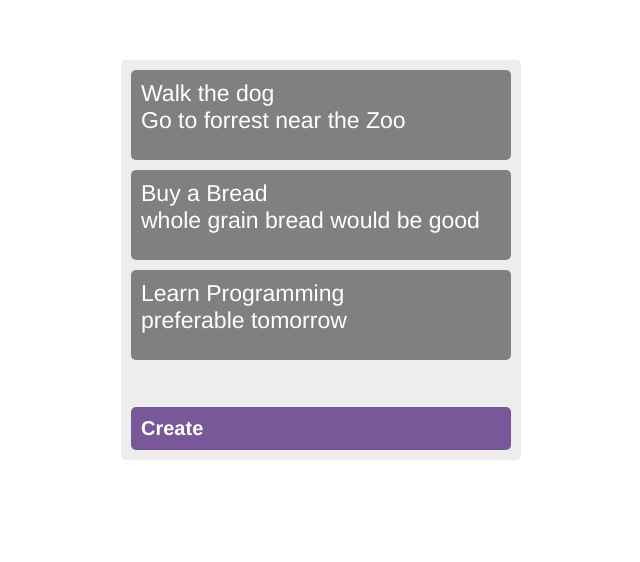
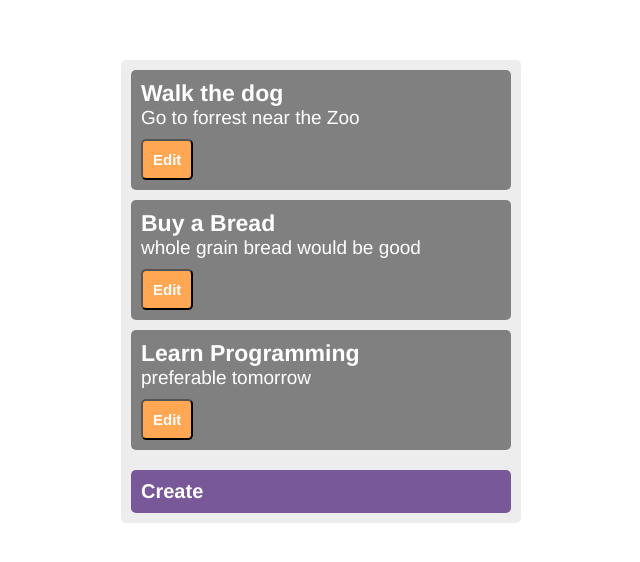
Before and after one commit to tofu511/vue-todo, a Vue app: page / in a window 1280 px wide. Shown: the top 562 px of the page, without its empty margins (319-959 px from the left). Built offline with nearby package versions, Linux system fonts and the light colour scheme.

Commit message:
Feat: edit mode

```diff
--- a/src/App.vue
+++ b/src/App.vue
@@ -63,23 +63,6 @@ export default {
   margin-top: 60px;
 }
 
-.is-primary {
-  background-color: #47ca47 !important;
-}
-
-.app-button {
-  font-size: 20px;
-  padding: 10px;
-  border-radius: 5px;
-  background-color: #795899;
-  color: white;
-  font-weight: bold;
-
-  &:hover {
-    cursor: pointer;
-  }
-}
-
 .todo {
   &-wrapper {
     display: flex;
--- /dev/null
+++ b/src/components/TodoEdit.vue
@@ -0,0 +1,56 @@
+<template>
+  <form class="app-form">
+    <div class="form-control">
+      <label class="label">Title</label>
+      <input
+      class="form-input"
+      type="text">
+    </div>
+    <div class="form-control">
+      <label class="label">Description</label>
+      <textarea
+      class="form-input"
+      cols="30"
+      rows="10"></textarea>
+    </div>
+    <button
+    @click="editTodo"
+    type="button"
+    class="app-button is-warning">Update</button>
+    <button
+    @click="deleteTodo"
+    type="button"
+    class="app-button is-danger">Delete</button>
+  </form>
+</template>
+
+<script>
+export default {
+  methods: {
+    editTodo() {
+      this.$emit('updated');
+    },
+    deleteTodo() {
+    },
+  },
+};
+</script>
+
+<style lang="scss" scoped>
+.app-form {
+  .label {
+    display: block;
+    font-size: 18px;
+    font-weight: bold;
+  }
+
+  .form-input {
+    padding: 10px;
+    font-size: 17px;
+  }
+
+  .form-control {
+    margin-bottom: 10px;
+  }
+}
+</style>
--- a/src/components/TodoItem.vue
+++ b/src/components/TodoItem.vue
@@ -1,5 +1,5 @@
 <template>
-  <div class="todo-item">
+  <div v-if="!editMode" class="todo-item">
     <div class="todo-item-content">
       <div class="todo-item-content-title">
         {{ title }}
@@ -8,11 +8,22 @@
         {{ description }}
       </div>
     </div>
+    <button
+    @click="editTodo"
+    class="app-button is-warning">Edit</button>
+  </div>
+  <div v-else class="todo-item">
+    <todo-edit @updated="closeEdit" />
   </div>
 </template>
 
 <script>
+import TodoEdit from '@/components/TodoEdit.vue';
+
 export default {
+  components: {
+    TodoEdit,
+  },
   props: {
     title: {
       type: String,
@@ -24,5 +35,73 @@ export default {
       default: 'Default Description',
     },
   },
+  data() {
+    return {
+      editMode: false,
+    };
+  },
+  methods: {
+    editTodo() {
+      this.editMode = true;
+    },
+    closeEdit() {
+      this.editMode = false;
+    },
+  },
 };
 </script>
+
+<style lang="scss">
+.todo-item {
+  background-color: gray;
+  min-height: 70px;
+  margin: 10px;
+  padding: 10px;
+  color: white;
+  border-radius: 5px;
+  font-size: 23px;
+
+  &-content {
+    margin-bottom: 10px;
+
+    &-title {
+      font-weight: bold;
+    }
+    &-description {
+      font-size: 19px;
+    }
+  }
+}
+.is-primary {
+  background-color: #47ca47 !important;
+}
+
+.is-warning {
+  background-color: #ffa753 !important;
+}
+
+.is-danger {
+  background-color: #ff5a5a !important;
+}
+
+.app-button {
+  font-size: 20px;
+  padding: 10px;
+  border-radius: 5px;
+  background-color: #795899;
+  color: white;
+  font-weight: bold;
+
+  &:hover {
+    cursor: pointer;
+  }
+
+  &.is-warning {
+    font-size: 15px;
+    margin-right: 5px;
+  }
+  &.is-danger {
+    font-size: 15px;
+  }
+}
+</style>
--- a/src/components/TodoList.vue
+++ b/src/components/TodoList.vue
@@ -29,23 +29,6 @@ export default {
   &-list {
     flex: 1;
   }
-  &-item {
-    background-color: gray;
-    min-height: 70px;
-    margin: 10px;
-    padding: 10px;
-    color: white;
-    border-radius: 5px;
-    font-size: 23px;
+}
 
-    &-content {
-      &-title {
-        font-weight: bold;
-      }
-      &-description {
-        font-size: 19px;
-      }
-    }
-  }
-}
 </style>
```
Also changed, not shown: src/components/TodoCreate.vue (+4 -4 lines).
